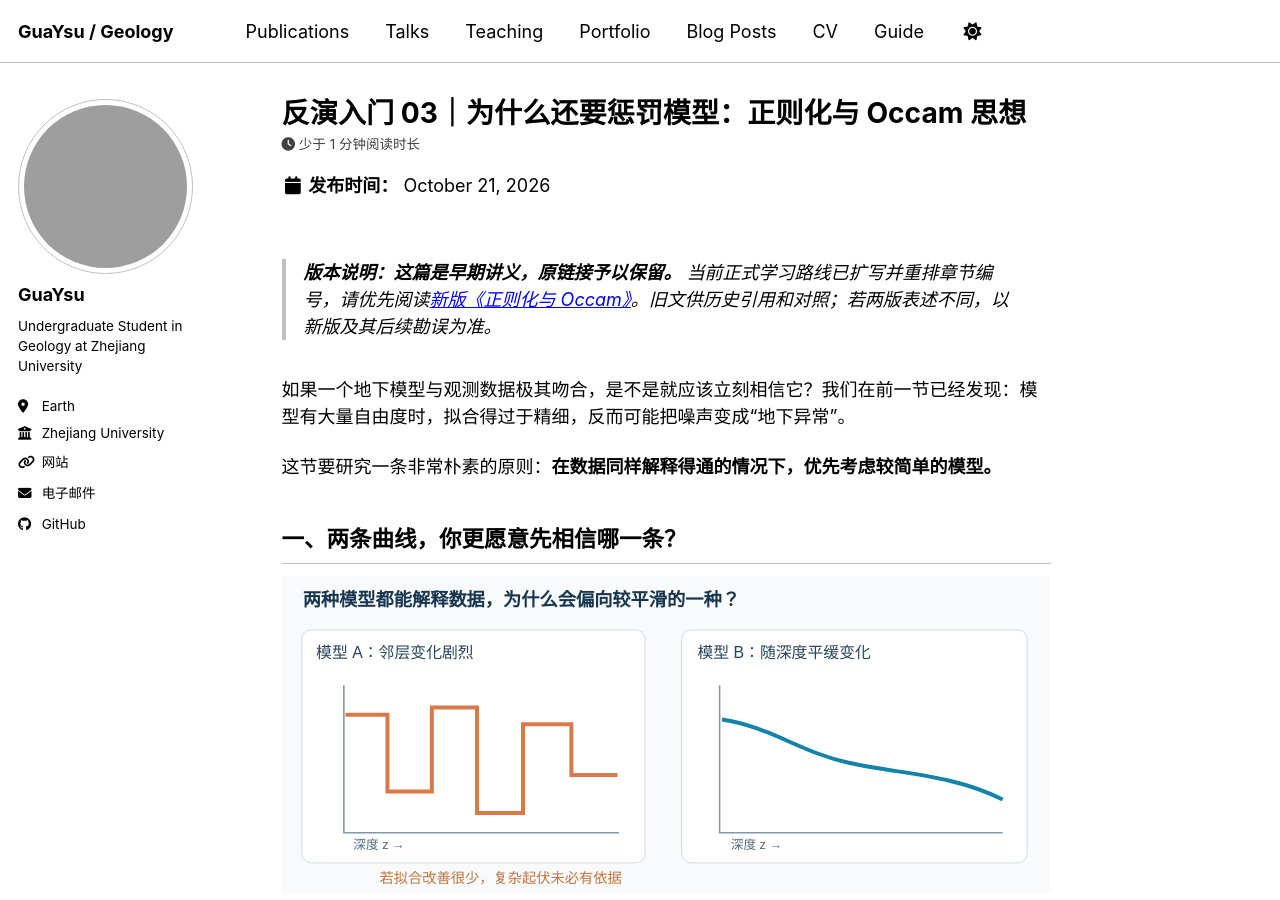
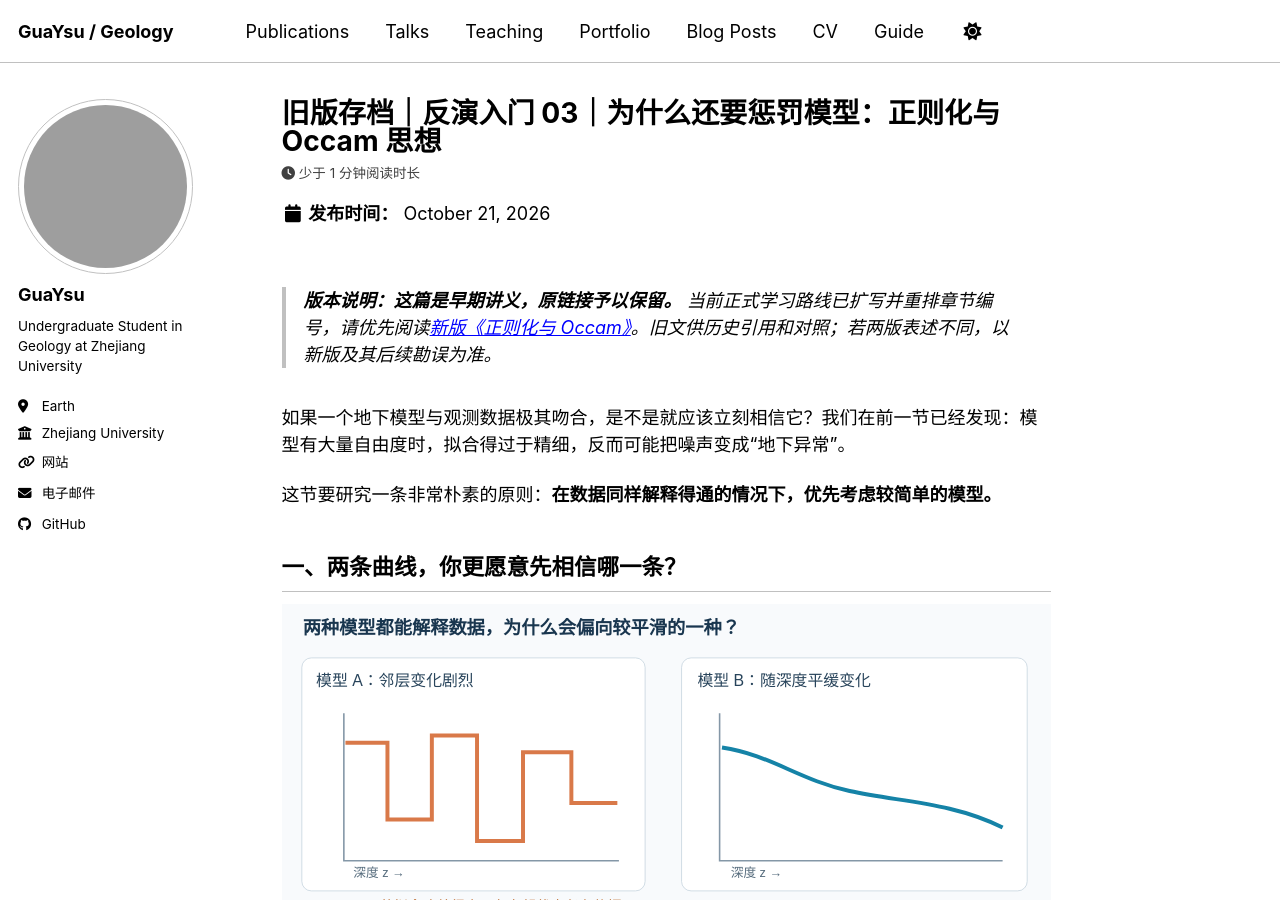
Before and after one commit to GuaYsu/guaysu.github.io, a Jekyll site: the page built from _posts/2026-10-21-mt-course-07c-regularization.md, in a window 1280 px wide and 900 px high. Built offline with Jekyll 4.4.1, drawn with Linux system fonts in a browser that asks for light colours; a script bundle is joined from its source files by our own code; library files that are not in the unit come from our copies; grey boxes are pictures that could not be loaded.

Commit message:
docs(mt): visibly label archived inversion articles without breaking permalinks

```diff
--- a/_posts/2026-10-21-mt-course-07c-regularization.md
+++ b/_posts/2026-10-21-mt-course-07c-regularization.md
@@ -1,5 +1,5 @@
 ---
-title: "反演入门 03｜为什么还要惩罚模型：正则化与 Occam 思想"
+title: "旧版存档｜反演入门 03｜为什么还要惩罚模型：正则化与 Occam 思想"
 date: 2026-10-21
 permalink: /posts/2026/10/mt-course-07c-regularization/
 excerpt: "从相邻数字差多少理解模型粗糙度、正则化权重、先验模型与 Occam 的平滑约束。"
```
